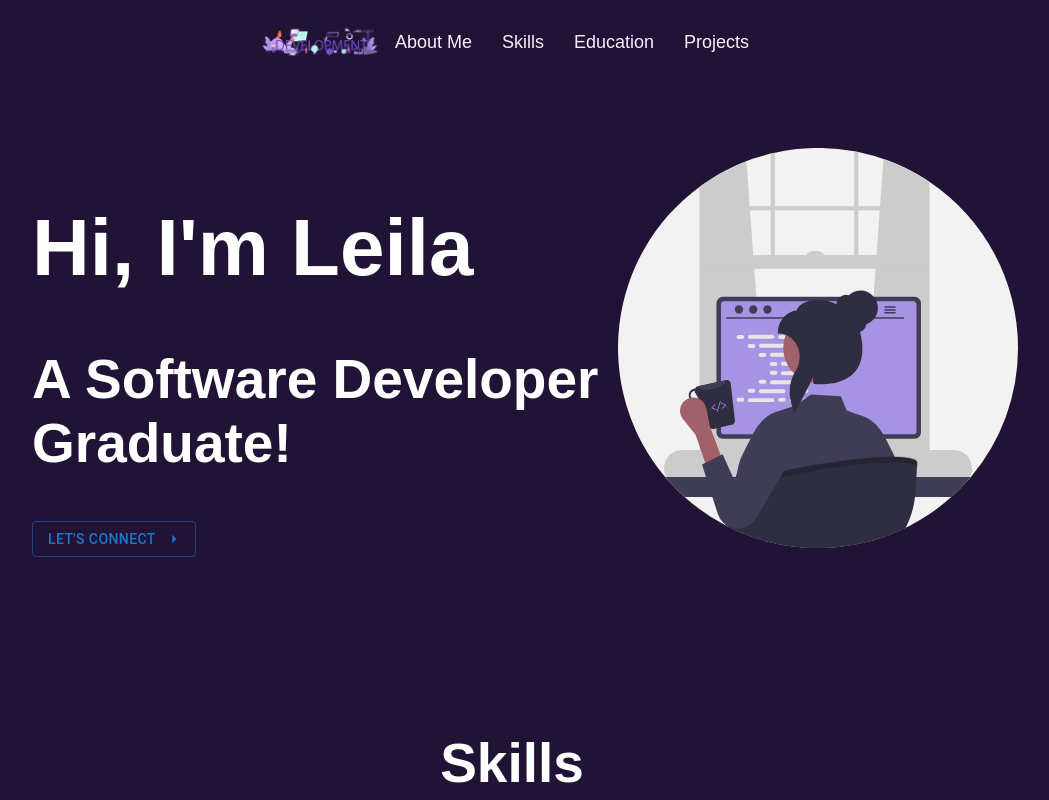
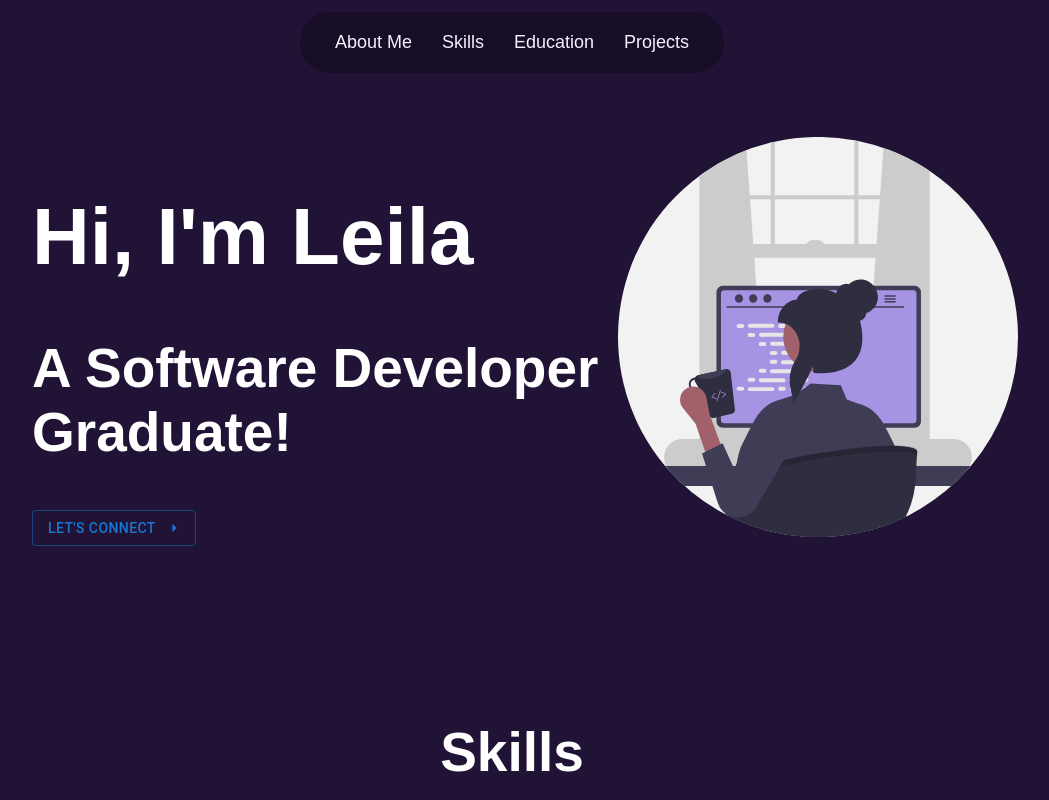
Before and after one commit to Selteneleila/portfolio, a React (Create React App) app: page / in a window 1280 px wide. Shown: the top 800 px of the page, without its empty margins (128-1177 px from the left). Built offline with nearby package versions, Linux system fonts and the light colour scheme.

Commit message:
Navbar styling

```diff
--- a/src/components/navbar/Navbar.css
+++ b/src/components/navbar/Navbar.css
@@ -1,16 +1,14 @@
 .navbar {
   display: flex;
-  justify-content: space-between;
-  align-items: center;
   padding: 20px 20px;
-}
-
-.logo-img {
-  height: 40px;
-  margin-left: 4rem;
-}
-.navbar-items {
-  margin-right: 4rem;
+  position: sticky;
+  top: 0;
+  background-color: #170d27;
+  width: max-content;
+  border-radius: 3rem;
+  margin: auto;
+  margin-top: 0.75rem;
+  z-index: 999;
 }
 
 .navbar-items a {
--- a/src/components/navbar/Navbar.js
+++ b/src/components/navbar/Navbar.js
@@ -1,13 +1,9 @@
 import React from "react";
-import "./Navbar.css";
-import Logo from "../../assets/logo.png";
+import "./navbar.css";
 
 function Navbar() {
   return (
     <nav className="navbar">
-      <div className="navbar-logo">
-        <img className="logo-img" src={Logo} alt="logo" />
-      </div>
       <div className="navbar-items">
         <a href="#about">About Me</a>
         <a href="#skills">Skills</a>
```
